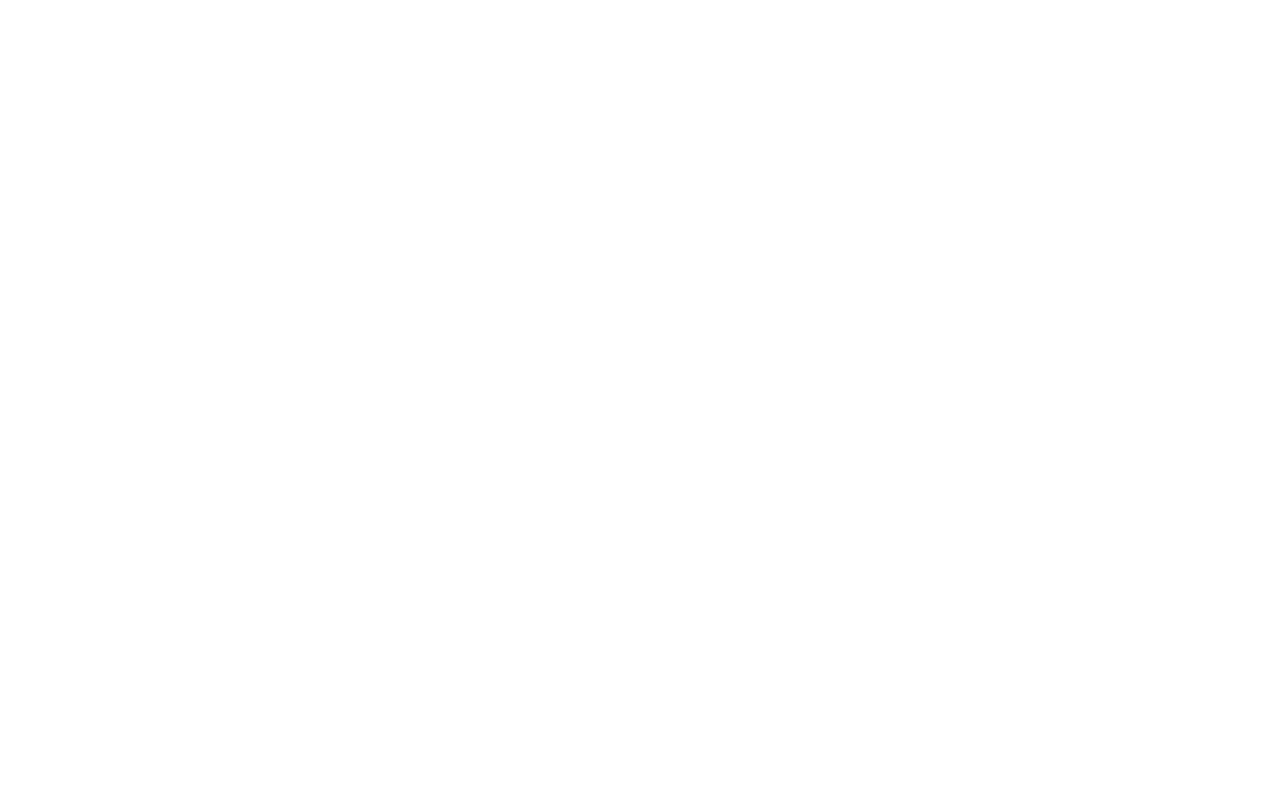
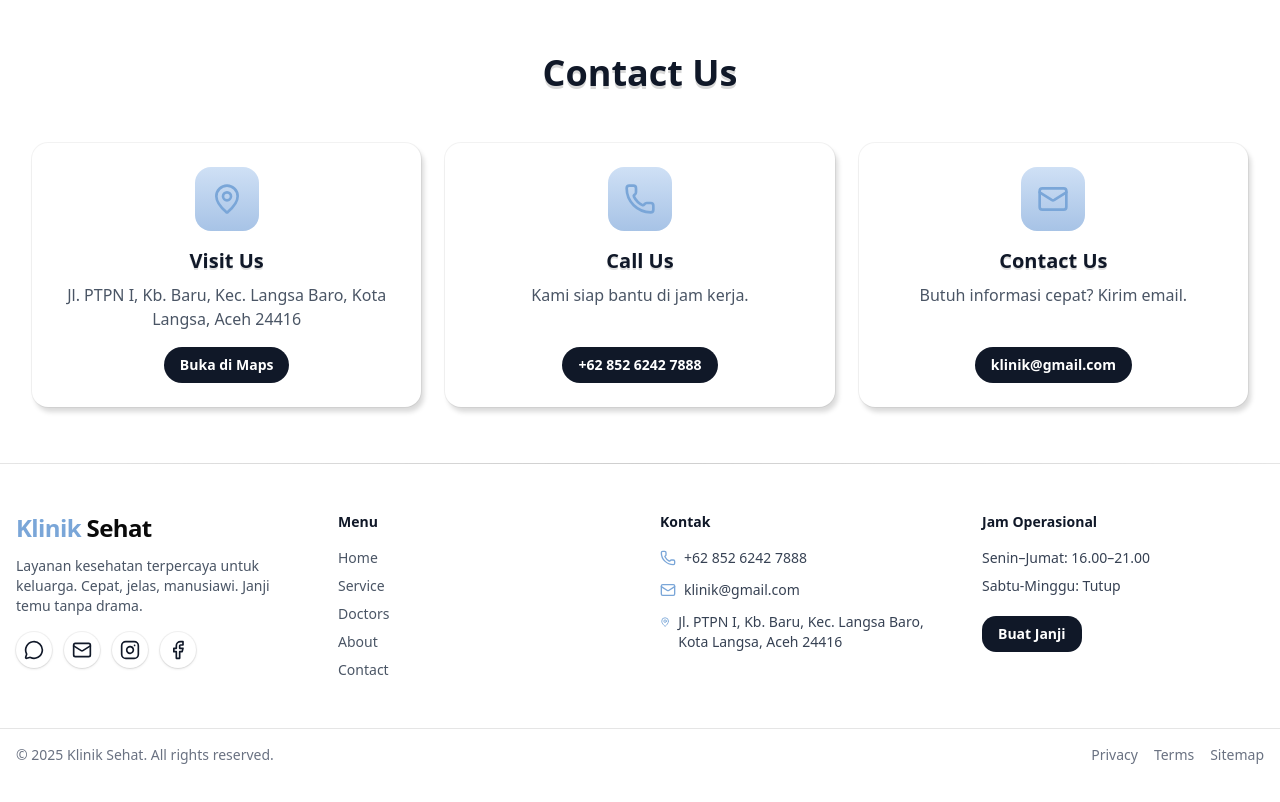
Before and after one commit to MilanRamadhan/my-klinik, a Next.js app: page / in a window 1280 px wide. Shown: the part 2524-3326 px from the top of the page. Before the commit the page ends 2553 px from the top, so only its background shows below. Built offline with nearby package versions, Linux system fonts and the light colour scheme.

Commit message:
style: pembaruan style dan penambahan footer

```diff
--- a/src/app/page.tsx
+++ b/src/app/page.tsx
@@ -3,6 +3,8 @@ import Link from "next/link";
 import Services from "@/components/services";
 import BpjsBanner from "@/components/bpjs-banner";
 import DoctorSection from "@/components/doctor-section";
+import ContactSection from "@/components/contact-section";
+import Footer from "@/components/footer";
 import { InfiniteMovingCards } from "../components/ui/infinite-moving-cards";
 import { testimonials } from "../components/testimonials";
 
@@ -76,11 +78,22 @@ export default function Home() {
           </div>
         </div>
       </section>
+
+      {/* SECTION DOKTER: grid 3 kolom dengan gambar dokter di tengah */}
       <section className="">
         <div className="mx-auto max-w-7xl px-4">
           <DoctorSection />
         </div>
       </section>
+
+      {/* Contact */}
+      <section className="">
+        <div className="mx-auto max-w-7xl px-4">
+          <ContactSection />
+        </div>
+      </section>
+
+      <Footer />
     </main>
   );
 }
--- /dev/null
+++ b/src/components/contact-section.tsx
@@ -0,0 +1,80 @@
+import Link from "next/link";
+import { Phone, Mail, MapPin } from "lucide-react";
+
+type ContactInfo = {
+  title: string;
+  desc: string;
+  href?: string; // tel:, mailto:, maps link
+  display?: string; // teks yang ditampilkan kalau beda dari href
+  icon: React.ReactNode;
+};
+
+const CONTACTS: ContactInfo[] = [
+  {
+    title: "Visit Us",
+    desc: "Jl. PTPN I, Kb. Baru, Kec. Langsa Baro, Kota Langsa, Aceh 24416",
+    href: "https://maps.google.com/?q=Jl. PTPN I, Kb. Baru, Langsa",
+    display: "Buka di Maps",
+    icon: <MapPin className="h-8 w-8 text-[#7aa6d8]" />,
+  },
+  {
+    title: "Call Us",
+    desc: "Kami siap bantu di jam kerja.",
+    href: "tel:+6285262427888",
+    display: "+62 852 6242 7888",
+    icon: <Phone className="h-8 w-8 text-[#7aa6d8]" />,
+  },
+  {
+    title: "Contact Us",
+    desc: "Butuh informasi cepat? Kirim email.",
+    href: "mailto:klinik@gmail.com",
+    display: "klinik@gmail.com",
+    icon: <Mail className="h-8 w-8 text-[#7aa6d8]" />,
+  },
+];
+
+export default function ContactSection() {
+  return (
+    <section className="relative">
+      {/* Banner tipis dengan foto + overlay gradient */}
+      <div className="relative h-[220px] w-full">
+        <div className="" />
+        <div className="absolute inset-0 grid place-items-center">
+          <h2 className="text-center pt-10 pb-10 text-3xl md:text-4xl font-extrabold text-gray-900 drop-shadow-[0_3px_0_rgba(0,0,0,0.15)]">Contact Us</h2>
+        </div>
+      </div>
+
+      {/* Cards */}
+      <div className="bg-white">
+        <div className="mx-auto max-w-7xl px-4 pb-14 -mt-10">
+          <div className="grid grid-cols-1 gap-6 md:grid-cols-3">
+            {CONTACTS.map((c) => (
+              <article
+                key={c.title}
+                className="rounded-2xl bg-white p-6 shadow-[3px_5px_5px_rgba(0,0,0,0.15)] ring-1 ring-black/5 transition
+                           hover:-translate-y-1 hover:shadow-[0_16px_28px_rgba(0,0,0,0.08)]"
+              >
+                <div className="flex flex-col items-center text-center">
+                  <div className="mb-4 grid h-16 w-16 place-items-center rounded-2xl bg-gradient-to-b from-[#cfe0f5] to-[#a7c3e6]">{c.icon}</div>
+                  <h3 className="text-xl font-extrabold text-gray-900 drop-shadow-[0_2px_0_rgba(0,0,0,0.12)]">{c.title}</h3>
+                  <p className="mt-2 text-gray-600 min-h-[48px]">{c.desc}</p>
+
+                  {c.href ? (
+                    <Link
+                      href={c.href}
+                      className="mt-4 rounded-full bg-gray-900 px-4 py-2 text-sm font-semibold text-white hover:opacity-90"
+                      target={c.href.startsWith("http") ? "_blank" : undefined}
+                      rel={c.href.startsWith("http") ? "noreferrer" : undefined}
+                    >
+                      {c.display ?? c.href}
+                    </Link>
+                  ) : null}
+                </div>
+              </article>
+            ))}
+          </div>
+        </div>
+      </div>
+    </section>
+  );
+}
--- a/src/components/doctor-section.tsx
+++ b/src/components/doctor-section.tsx
@@ -16,7 +16,7 @@ const LEFT: Item[] = [
 const RIGHT: Item[] = [
   {
     image: "/image/emergency.png",
-    title: "Layanan Gawat Darurat Ringan",
+    title: "Layanan Gawat Darurat",
     desc: "Siap membantu Anda dengan penanganan cepat dan tepat untuk kondisi darurat ringan.",
   },
   {
--- /dev/null
+++ b/src/components/footer.tsx
@@ -0,0 +1,139 @@
+import Link from "next/link";
+import { Facebook, Instagram, Mail, MessageCircle, Phone, MapPin } from "lucide-react";
+
+export default function Footer() {
+  return (
+    <footer className="relative border-t bg-white">
+      {/* garis gradasi tipis biar berkelas */}
+      <div className="pointer-events-none absolute inset-x-0 -top-px h-px bg-gradient-to-r from-transparent via-black/10 to-transparent" />
+
+      <div className="mx-auto max-w-7xl px-4 py-12">
+        <div className="grid grid-cols-1 gap-10 md:grid-cols-4">
+          {/* Brand + deskripsi singkat */}
+          <div>
+            <div className="text-2xl font-extrabold tracking-tight">
+              <span className="text-[#7aa6d8]">Klinik</span> Sehat
+            </div>
+            <p className="mt-3 text-sm text-gray-600">Layanan kesehatan terpercaya untuk keluarga. Cepat, jelas, manusiawi. Janji temu tanpa drama.</p>
+            {/* social */}
+            <div className="mt-4 flex items-center gap-3">
+              <Social href="https://wa.me/6285262427888" label="WhatsApp">
+                <MessageCircle className="h-5 w-5" />
+              </Social>
+              <Social href="mailto:klinik@gmail.com" label="Email">
+                <Mail className="h-5 w-5" />
+              </Social>
+              <Social href="https://instagram.com" label="Instagram">
+                <Instagram className="h-5 w-5" />
+              </Social>
+              <Social href="https://facebook.com" label="Facebook">
+                <Facebook className="h-5 w-5" />
+              </Social>
+            </div>
+          </div>
+
+          {/* Navigasi cepat */}
+          <div>
+            <h4 className="text-sm font-semibold text-gray-900">Menu</h4>
+            <ul className="mt-4 space-y-2 text-sm text-gray-600">
+              <li>
+                <FooterLink href="/">Home</FooterLink>
+              </li>
+              <li>
+                <FooterLink href="/service">Service</FooterLink>
+              </li>
+              <li>
+                <FooterLink href="/doctors">Doctors</FooterLink>
+              </li>
+              <li>
+                <FooterLink href="/about">About</FooterLink>
+              </li>
+              <li>
+                <FooterLink href="/contact">Contact</FooterLink>
+              </li>
+            </ul>
+          </div>
+
+          {/* Kontak */}
+          <div>
+            <h4 className="text-sm font-semibold text-gray-900">Kontak</h4>
+            <ul className="mt-4 space-y-3 text-sm text-gray-700">
+              <li className="flex items-start gap-2">
+                <Phone className="mt-0.5 h-4 w-4 text-[#7aa6d8]" />
+                <a href="tel:+6285262427888" className="hover:underline">
+                  +62 852 6242 7888
+                </a>
+              </li>
+              <li className="flex items-start gap-2">
+                <Mail className="mt-0.5 h-4 w-4 text-[#7aa6d8]" />
+                <a href="mailto:klinik@gmail.com" className="hover:underline">
+                  klinik@gmail.com
+                </a>
+              </li>
+              <li className="flex items-start gap-2">
+                <MapPin className="mt-0.5 h-4 w-4 text-[#7aa6d8]" />
+                <a href="https://maps.google.com/?q=Jl. PTPN I, Kb. Baru, Langsa" target="_blank" rel="noreferrer" className="hover:underline">
+                  Jl. PTPN I, Kb. Baru, Kec. Langsa Baro, Kota Langsa, Aceh 24416
+                </a>
+              </li>
+            </ul>
+          </div>
+
+          {/* Jadwal / CTA */}
+          <div>
+            <h4 className="text-sm font-semibold text-gray-900">Jam Operasional</h4>
+            <ul className="mt-4 space-y-2 text-sm text-gray-700">
+              <li>Senin–Jumat: 16.00–21.00</li>
+              <li>Sabtu-Minggu: Tutup</li>
+            </ul>
+            <Link href="/appointment" className="mt-5 inline-flex items-center justify-center rounded-xl bg-gray-900 px-4 py-2 text-sm font-semibold text-white hover:opacity-90">
+              Buat Janji
+            </Link>
+          </div>
+        </div>
+      </div>
+
+      {/* bottom bar */}
+      <div className="border-t bg-white/70 backdrop-blur">
+        <div className="mx-auto max-w-7xl px-4 py-4 text-sm text-gray-500 flex flex-col gap-2 md:flex-row md:items-center md:justify-between">
+          <p>© {new Date().getFullYear()} Klinik Sehat. All rights reserved.</p>
+          <div className="flex items-center gap-4">
+            <Link href="/privacy" className="hover:text-gray-700 hover:underline">
+              Privacy
+            </Link>
+            <Link href="/terms" className="hover:text-gray-700 hover:underline">
+              Terms
+            </Link>
+            <Link href="/sitemap.xml" className="hover:text-gray-700 hover:underline">
+              Sitemap
+            </Link>
+          </div>
+        </div>
+      </div>
+    </footer>
+  );
+}
+
+function Social({ href, label, children }: { href: string; label: string; children: React.ReactNode }) {
+  const ext = href.startsWith("http");
+  return (
+    <Link
+      href={href}
+      aria-label={label}
+      target={ext ? "_blank" : undefined}
+      rel={ext ? "noreferrer" : undefined}
+      className="inline-flex h-9 w-9 items-center justify-center rounded-full bg-white text-gray-900 shadow
+                 ring-1 ring-black/5 transition hover:-translate-y-0.5 hover:shadow-md"
+    >
+      {children}
+    </Link>
+  );
+}
+
+function FooterLink({ href, children }: { href: string; children: React.ReactNode }) {
+  return (
+    <Link href={href} className="hover:text-gray-900 hover:underline">
+      {children}
+    </Link>
+  );
+}
```
